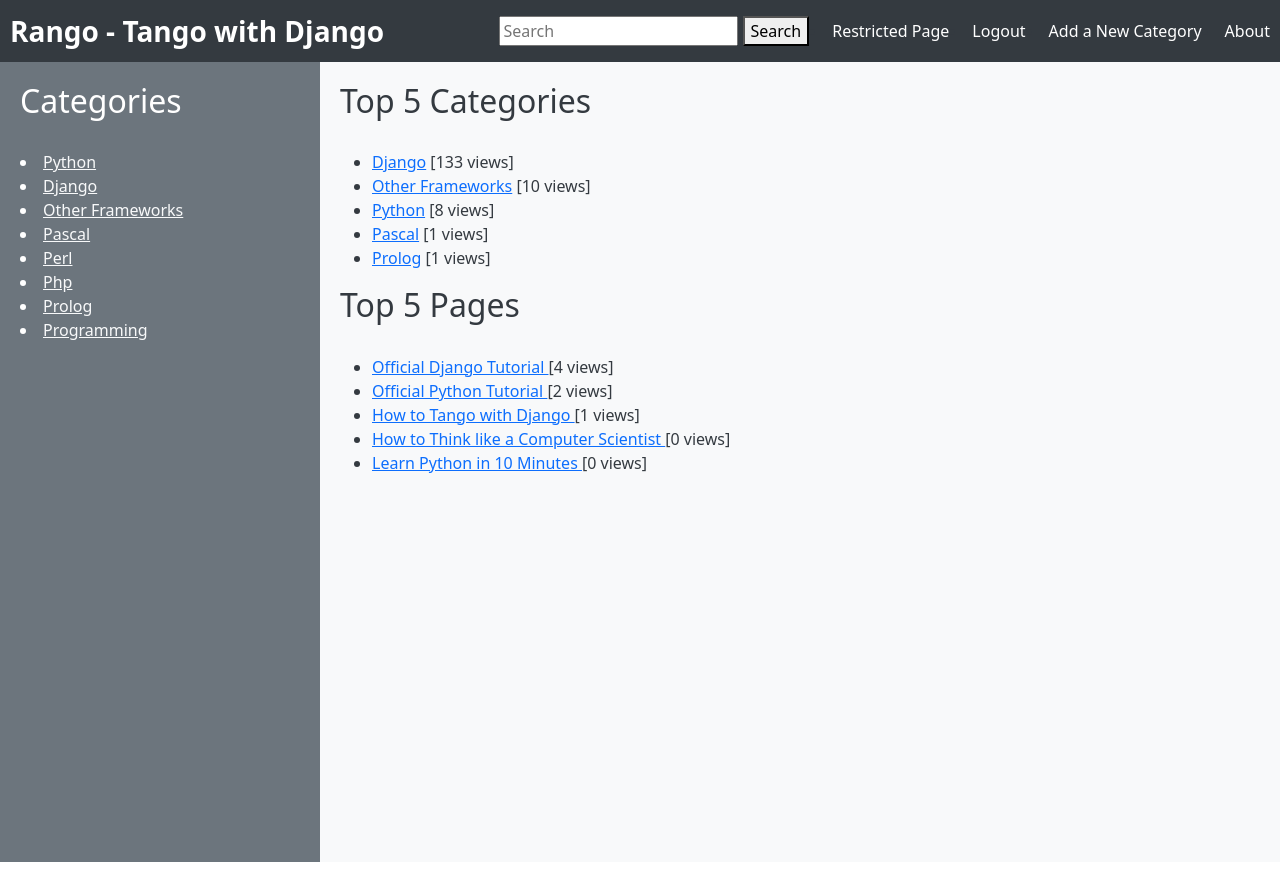
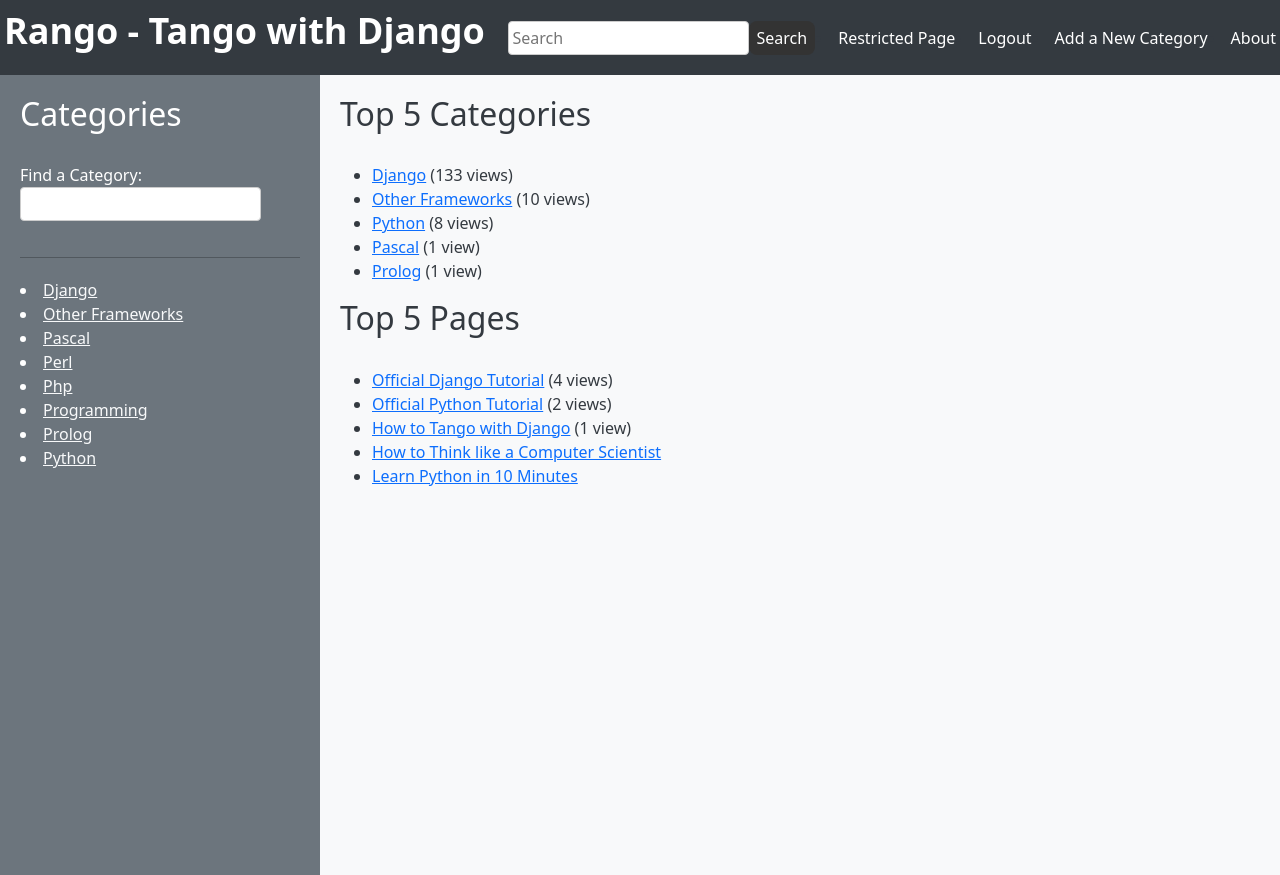
Before and after one commit to aaaar0n/Tango_with_Django, a Django app: page /rango/ in a window 1280 px wide. Run offline with Django 3.2, Linux system fonts and the light colour scheme; a user stored in the database is signed in; data comes from the database, SQL or seed files in the repository; both versions use the stored data as it was after the commit; some libraries are stand-ins or nearby versions.

Commit message:
Finished Tango with Django

```diff
--- a/tango_with_django_project/rango/models.py
+++ b/tango_with_django_project/rango/models.py
@@ -1,6 +1,6 @@
 from django.db import models
 from django.contrib.auth.models import User
-
+from django.utils.text import slugify
 
 class Category(models.Model):
     name = models.CharField(max_length=128, unique=True)
--- a/tango_with_django_project/rango/templatetags/rango_extras.py
+++ b/tango_with_django_project/rango/templatetags/rango_extras.py
@@ -5,4 +5,4 @@
 
 @register.inclusion_tag('rango/cats.html')
 def get_category_list(cat=None):
-    return {'cats': Category.objects.all(), 'act_cat': cat, 'pages': Page.objects.all()}
+    return {'cats': Category.objects.all().order_by('name'), 'act_cat': cat, 'pages': Page.objects.all().order_by('title')}
--- a/tango_with_django_project/rango/urls.py
+++ b/tango_with_django_project/rango/urls.py
@@ -6,6 +6,7 @@
     path('', index, name='index'),
     path('about/', about, name='about'),
     path('category/<str:category_name_url>/', category, name='category'),
+    path('like_category/', like_category, name='like_category'),
     path('category/<str:category_name_url>/add_page/', add_page, name='add_page'),
     path('add_category/', add_category, name='add_category'),
     path('register/', register, name='register'),
@@ -14,4 +15,6 @@
     path('logout/', user_logout, name='logout'),
     path('search/', search_view, name='search'),
     path('goto/', track_url, name='goto'),
+    path('suggest_category/', suggest_category, name='suggest_category'),
+    path('auto_add_page/', auto_add_page, name='auto_add_page'),
 ]
--- a/tango_with_django_project/rango/views.py
+++ b/tango_with_django_project/rango/views.py
@@ -17,77 +17,20 @@
 import requests
 
 
-
-def search_view(request):
-    query = request.GET.get('query')
-    api_key = BING_SEARCH_API_KEY
-    endpoint = "https://api.bing.microsoft.com/v7.0/search"
-    headers = {"Ocp-Apim-Subscription-Key": api_key}
-    params = {"q": query, "count": 10}  # Customize parameters as needed
-
-    response = requests.get(endpoint, headers=headers, params=params)
-    results = response.json().get('webPages', {}).get('value', [])
-
-    context = {
-        'query': query,
-        'results': results,
-    }
-    return render(request, 'rango/search_results.html', context)
-
-def track_url(request):
-    page_id = None
-    url = '/rango/'
-    if request.method == 'GET':
-        if 'page_id' in request.GET:
-            page_id = request.GET['page_id']
-            try:
-                page = Page.objects.get(id=page_id)
-                page.views = page.views + 1
-                page.save()
-                url = page.url
-            except:
-                pass
-
-    return redirect(url)
-
 @login_required
 def index(request):
     request.session.set_test_cookie()
-    # context = RequestContext(request)
-    # context_dict = {'boldmessage': "I am bold font from the context"}
+    # Gets the top 5 categories and pages and saved it to context_dict
     page_list = Page.objects.order_by('-views')[:5]
     category_list = Category.objects.order_by('-views')[:5]
     context_dict = {'categories': category_list, 'page_list': page_list}
-
-    visits = request.session.get('visits')
-    if not visits:
-        visits = 1
-    reset_last_visit_time = False
-
-    last_visit = request.session.get('last_visit')
-    if last_visit:
-        last_visit_time = datetime.strptime(last_visit[:-7], "%Y-%m-%d %H:%M:%S")
-
-        if (datetime.now() - last_visit_time).seconds > 0:
-            # ...reassign the value of the cookie to +1 of what it was before...
-            visits = visits + 1
-            # ...and update the last visit cookie, too.
-            reset_last_visit_time = True
-    else:
-        # Cookie last_visit doesn't exist, so create it to the current date/time.
-        reset_last_visit_time = True
-
-    if reset_last_visit_time:
-        request.session['last_visit'] = str(datetime.now())
-        request.session['visits'] = visits
-    context_dict['visits'] = visits
 
     response = render(request,'rango/index.html', context_dict)
     return response
 
 
 def about(request):
-
+    # Capture visit counts for about html
     if request.session.get('visits'):
         count = request.session.get('visits')
     else:
@@ -101,24 +44,25 @@
 
 def category(request, category_name_url):
 
+    # replacing spaces with _ to avoid errors for url.
     category_name = category_name_url.replace('_', ' ')
     context_dict = {'category_name': category_name}
 
-
     try:
+        # Saving the Category being accessed and extract all related pages
         category = Category.objects.get(name=category_name)
         pages = Page.objects.filter(category=category).order_by('-views')
         context_dict['pages'] = pages
         context_dict['category'] = category
+        # Increment the views value of the Category
+        category.increment_views()
+        category.save()
 
     except Category.DoesNotExist:
         pass
 
+    return render(request, 'rango/category.html', context_dict)
 
-    category.increment_views()
-    category.save()
-
-    return render(request, 'rango/category.html', context_dict)
 
 @login_required
 def add_category(request):
@@ -134,6 +78,7 @@
     return render(request, 'rango/add_category.html', {'form': form})
 
 
+@login_required
 def add_page(request, category_name_url):
     # Retrieve the category object based on the category_name_url parameter
     category = get_object_or_404(Category, name=category_name_url)
@@ -269,3 +214,97 @@
 
     # Take the user back to the homepage.
     return HttpResponseRedirect('/rango/')
+
+
+def search_view(request):
+    query = request.GET.get('query')
+    api_key = BING_SEARCH_API_KEY
+    endpoint = "https://api.bing.microsoft.com/v7.0/search"
+    headers = {"Ocp-Apim-Subscription-Key": api_key}
+    params = {"q": query, "count": 10}  # Customize parameters as needed
+
+    response = requests.get(endpoint, headers=headers, params=params)
+    results = response.json().get('webPages', {}).get('value', [])
+
+    context = {
+        'query': query,
+        'results': results,
+    }
+    return render(request, 'rango/search_results.html', context)
+
+def track_url(request):
+    page_id = None
+    url = '/rango/'
+    if request.method == 'GET':
+        if 'page_id' in request.GET:
+            page_id = request.GET['page_id']
+            try:
+                page = Page.objects.get(id=page_id)
+                page.views = page.views + 1
+                page.save()
+                url = page.url
+            except:
+                pass
+
+    return redirect(url)
+
+@login_required
+def like_category(request):
+    cat_id = None
+    if request.method == 'GET':
+        cat_id = request.GET['category_id']
+
+    likes = 0
+    if cat_id:
+        cat = Category.objects.get(id=int(cat_id))
+        if cat:
+            likes = cat.likes + 1
+            cat.likes =  likes
+            cat.save()
+
+    return HttpResponse(likes)
+
+
+def get_category_list(max_results=0, starts_with=''):
+    cat_list = []
+    if starts_with:
+        cat_list = Category.objects.filter(name__istartswith=starts_with)
+
+    if max_results > 0:
+        if len(cat_list) > max_results:
+            cat_list = cat_list[:max_results]
+
+    return cat_list
+
+
+def suggest_category(request):
+    cat_list = []
+    starts_with = ''
+    if request.method == 'GET':
+        starts_with = request.GET['suggestion']
+
+    cat_list = get_category_list(8, starts_with)
+
+    return render(request, 'rango/cats.html', {'cat_list': cat_list})
+
+
+@login_required
+def auto_add_page(request):
+    cat_id = None
+    url = None
+    title = None
+    context_dict = {}
+    if request.method == 'GET':
+        cat_id = request.GET['category_id']
+        url = request.GET['url']
+        title = request.GET['title']
+        if cat_id:
+            category = Category.objects.get(id=int(cat_id))
+            p = Page.objects.get_or_create(category=category, title=title, url=url)
+
+            pages = Page.objects.filter(category=category).order_by('-views')
+
+            # Adds our results list to the template context under name pages.
+            context_dict['pages'] = pages
+
+    return render(request, 'rango/page_list.html', context_dict)
--- /dev/null
+++ b/tango_with_django_project/static/js/rango-ajax.js
@@ -0,0 +1,29 @@
+$(document).ready(function(){
+
+    $('#likes').click(function(){
+        var catid;
+        catid = $(this).attr("data-catid");
+        $.get('/rango/like_category/', {category_id: catid}, function(data){
+            $('#like_count').html(data);
+            $('#likes').hide();
+        });
+    });
+
+    $('#suggestion').keyup(function(){
+        var query;
+        query = $(this).val();
+        $.get('/rango/suggest_category/', {suggestion: query}, function(data){
+            $('#cats').html(data);
+        });
+    });
+    $('.rango-add').click(function(){
+        var catid = $(this).attr("data-catid");
+            var url = $(this).attr("data-url");
+            var title = $(this).attr("data-title");
+            var me = $(this)
+            $.get('/rango/auto_add_page/', {category_id: catid, url: url, title: title}, function(data){
+                            $('#pages').html(data);
+                            me.hide();
+                            });
+                                    });
+});
--- a/tango_with_django_project/templates/base.html
+++ b/tango_with_django_project/templates/base.html
@@ -1,4 +1,12 @@
 {% load rango_extras %}
+
+{% load static %}
+
+<script src="https://ajax.googleapis.com/ajax/libs/jquery/1.11.1/jquery.min.js"></script>
+<script src="https://code.jquery.com/jquery-3.6.0.min.js"></script>
+<script src="{% static "js/jquery.js" %}"></script>
+<script src="{% static "js/rango-ajax.js" %}"></script>
+
 
 <!DOCTYPE html>
 
@@ -18,24 +26,30 @@
       margin: 0; /* Add this line to remove default margin */
     }
 
+    .like-link {
+    color: white;
+    /* Add any other desired styles */
+    }
+
     .header {
       background-color: #343a40;
-      padding: 10px;
+      padding: 4px;
       display: flex;
       justify-content: space-between;
-      align-items: center;
+      align-items: baseline;
     }
 
     .header-logo {
       color: #fff;
-      font-size: 28px;
+      font-size: 36px;
       font-weight: bold;
       text-decoration: none;
+      align-self: baseline
     }
 
     .header-functions {
       display: flex;
-      align-items: center;
+      align-items: baseline;
     }
 
     .header-functions a {
@@ -69,6 +83,37 @@
       font-size: 32px;
       margin-bottom: 30px;
     }
+    hr {
+      border: none;
+      border-top: 1px solid #000;
+      margin: 20px 0;
+    }
+
+    .header-search {
+      display: contents;
+      align-items: center;
+    }
+
+    .header-search .search-form {
+      display: flex;
+      justify-content: flex-end;
+    }
+
+    .header-search input[type="text"] {
+      padding: 4px;
+      border: 1px solid #ccc;
+      border-radius: 4px;
+    }
+
+    .header-search button {
+      padding: 4px 8px;
+      background-color: #333;
+      color: #fff;
+      border: none;
+      border-radius: 8px;
+      cursor: pointer;
+    }
+
   </style>
 </head>
 <body>
@@ -76,10 +121,12 @@
   <div class="header">
     <a href="{% url 'index' %}" class="header-logo">Rango - Tango with Django</a>
     <div class="header-functions">
+      <div class="header-search">
       <form action="{% url 'search' %}" method="GET" class="search-form">
         <input type="text" name="query" placeholder="Search">
         <button type="submit">Search</button>
       </form>
+      </div>
       {% if user.is_authenticated %}
         <li><a href="{% url 'restricted' %}">Restricted Page</a></li>
         <li><a href="{% url 'auth_logout' %}?next=/rango/">Logout</a></li>
@@ -98,7 +145,21 @@
       <div class="col-md-3 left-column">
         <h2>Categories</h2>
           <div class="left-column-content">
+            <ul class="nav nav-list">
+              <div class="header-search">
+              <li class="nav-header">Find a Category: </li>
+              <form>
+              <label></label>
+              <li><input  class="search-query span10" type="text" name="suggestion" value="" id="suggestion" /></li>
+              </form>
+              </div>
+
+            </ul>
+
+      <div id="cats">
+      </div>
           {% block side_block %}
+          <hr>
           {% get_category_list %}
           {% endblock %}
           </div>
--- a/tango_with_django_project/templates/rango/add_page.html
+++ b/tango_with_django_project/templates/rango/add_page.html
@@ -5,7 +5,7 @@
 {% block title %}{{ category_name }}{% endblock %}
 
 {% block body_block %}
-    <h1>Add Page</h1>
+    <h1>Add Page to {{ category }}</h1>
 
     <form method="post">
         {% csrf_token %}
--- a/tango_with_django_project/templates/rango/cats.html
+++ b/tango_with_django_project/templates/rango/cats.html
@@ -1,13 +1,28 @@
 
-{% if cats %}
+{% if cat_list %}
+
+    {% for c in cat_list %}
+        {% if c == act_cat %} <li  class="active" > {% else  %} <li>{% endif %}
+            <a href="/rango/category/{{c.name}}" class="cat-color">{{ c.name }}</a>
+            {% if user.is_authenticated %}
+            <a href="/rango/category/{{c.name}}/add_page/"><button class="btn btn-mini btn-info"">Add a Page</button></a>
+            {% endif %}
+        </li>
+    {% endfor %}
+            </li>
+
+
+{% endif %}
+
+    {% if cats %}
 
     {% for c in cats %}
         {% if c == act_cat %} <li  class="active" > {% else  %} <li>{% endif %}
-            <a href="/rango/category/{{c.name}}" class="cat-color">{{ c.name }}</a></li>
+            <a href="/rango/category/{{c.name}}" class="cat-color">{{ c.name }}</a>
+        </li>
     {% endfor %}
+            </li>
 
-{% else %}
-    <li> <strong >There are no category present.</strong></li>
 
     </ul>
 {% endif %}
--- a/tango_with_django_project/templates/rango/index.html
+++ b/tango_with_django_project/templates/rango/index.html
@@ -16,7 +16,13 @@
             <ul>
                 {% for category in categories %}
                 <!-- Following line changed to add an HTML hyperlink -->
-                <li><a href="/rango/category/{{ category.name }}">{{ category.name }}</a> [{{ category.views }} views] </li>
+                <li><a href="/rango/category/{{ category.name }}">{{ category.name }}</a>
+                {% if category.views > 1 %}
+                    ({{ category.views }} views)
+                {% elif category.views == 1 %}
+                    ({{ category.views }} view)
+                {% endif %}
+
                 {% endfor %}
 
             </ul>
@@ -31,11 +37,16 @@
     </div>
 
             <ul>
-        {% for page in page_list %}
-        <!-- Following line changed to add an HTML hyperlink -->
-        <li><a href="{{ page.url }}">{{ page.title }} </a> [{{ page.views }} views]
-        </li>
-        {% endfor %}
+            {% for page in page_list %}
+                <li>
+                <a href="{% url 'goto' %}?page_id={{page.id}}">{{ page.title }}</a>
+                    {% if page.views > 1 %}
+                            ({{ page.views }} views)
+                    {% elif page.views == 1 %}
+                            ({{ page.views }} view)
+                    {% endif %}
+                </li>
+            {% endfor %}
 
         </ul>
 {% endblock %}
--- a/tango_with_django_project/templates/rango/search_results.html
+++ b/tango_with_django_project/templates/rango/search_results.html
@@ -1,6 +1,4 @@
 {% extends 'base.html' %}
-
-{% load static %}
 
 {% block body_block %}
 
```
Also changed, not shown: tango_with_django_project/static/js/rango-jquery.js (added, +27 -0 lines), tango_with_django_project/templates/rango/about.html (+12 -0 lines), tango_with_django_project/templates/rango/category.html (+17 -2 lines), tango_with_django_project/db.sqlite3, tango_with_django_project/rango/migrations/0001_initial.py, tango_with_django_project/rango/migrations/0002_category_views.py (deleted), tango_with_django_project/rango/migrations/0002_remove_category_slug.py (added), tango_with_django_project/rango/migrations/0003_userprofile.py (deleted), tango_with_django_project/static/js/jquery.js (added).
